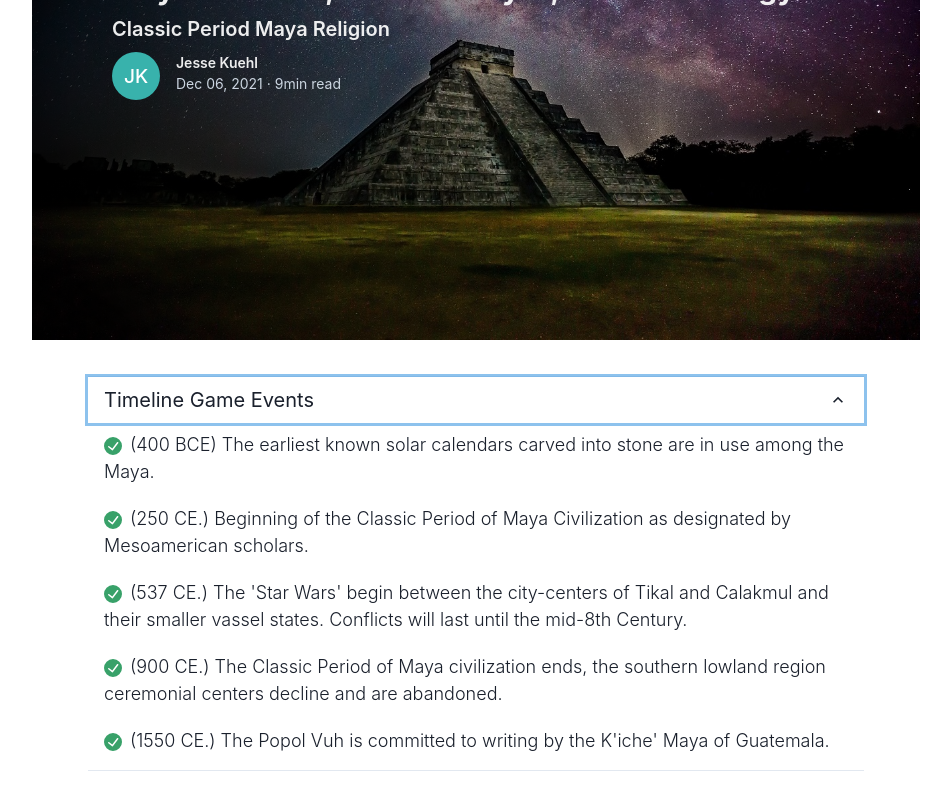
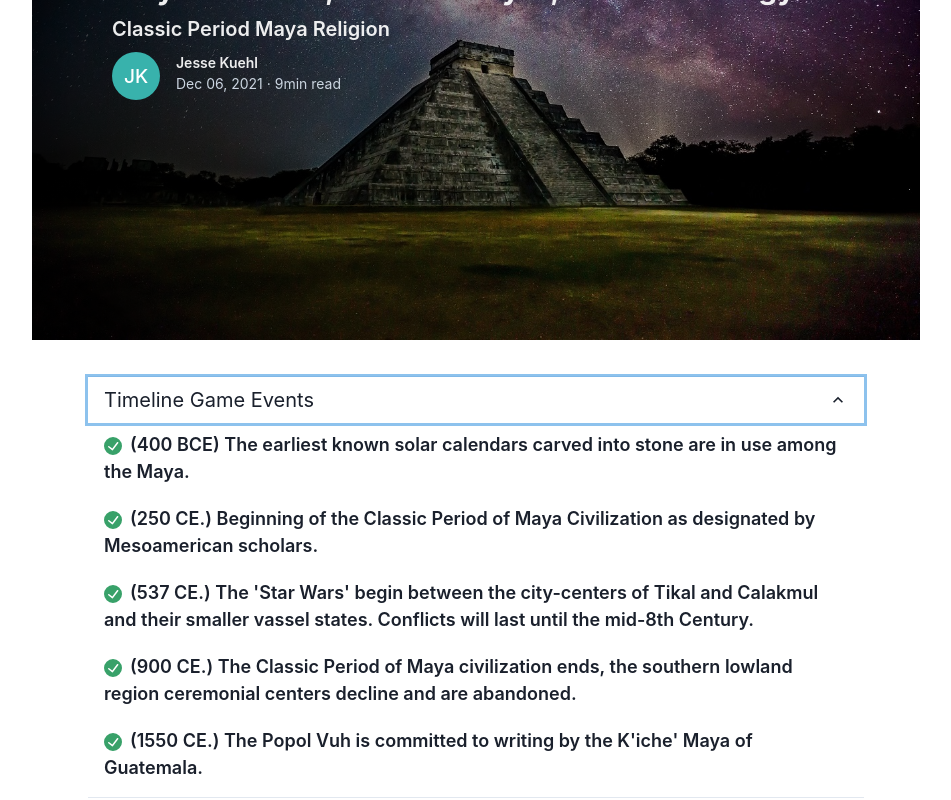
Before and after one commit to kuehjw09/cp-maya, a React (Create React App) app: page /maya-religion in a window 1280 px wide. Both pictures are taken after a click on the button "Timeline Game Events". Shown: the part 448-1248 px from the top of the page, without its empty margins (164-1115 px from the left). Built offline with nearby package versions, Linux system fonts and the light colour scheme.

Commit message:
font changes to timeline game events

```diff
--- a/src/components/Aspects/AspectBruce.js
+++ b/src/components/Aspects/AspectBruce.js
@@ -58,7 +58,7 @@ const AspectBruce = () => {
               </AccordionButton>
             </h2>
             <AccordionPanel pb={4}>
-              <Box fontWeight={'light'} fontSize={'lg'} rounded={'md'}>
+              <Box fontWeight={'semibold'} fontSize={'lg'} rounded={'md'}>
                 <List spacing={5}>
                   <ListItem>
                     <ListIcon as={CheckCircleIcon} color='green.500' />
--- a/src/components/Aspects/AspectJesse.js
+++ b/src/components/Aspects/AspectJesse.js
@@ -50,7 +50,7 @@ const AspectJesse = () => {
               </AccordionButton>
             </h2>
             <AccordionPanel pb={4}>
-              <Box fontWeight={'light'} fontSize={'lg'} rounded={'md'}>
+              <Box fontWeight={'semibold'} fontSize={'lg'} rounded={'md'}>
                 <List spacing={5}>
                   <ListItem>
                     <ListIcon as={CheckCircleIcon} color='green.500' />
--- a/src/components/Aspects/AspectMariela.js
+++ b/src/components/Aspects/AspectMariela.js
@@ -45,7 +45,7 @@ const AspectMariela = () => {
               </AccordionButton>
             </h2>
             <AccordionPanel pb={4}>
-              <Box fontWeight={'light'} fontSize={'lg'} rounded={'md'}>
+              <Box fontWeight={'semibold'} fontSize={'lg'} rounded={'md'}>
                 <List spacing={5}>
                   <ListItem>
                     <ListIcon as={CheckCircleIcon} color='green.500' />
```
